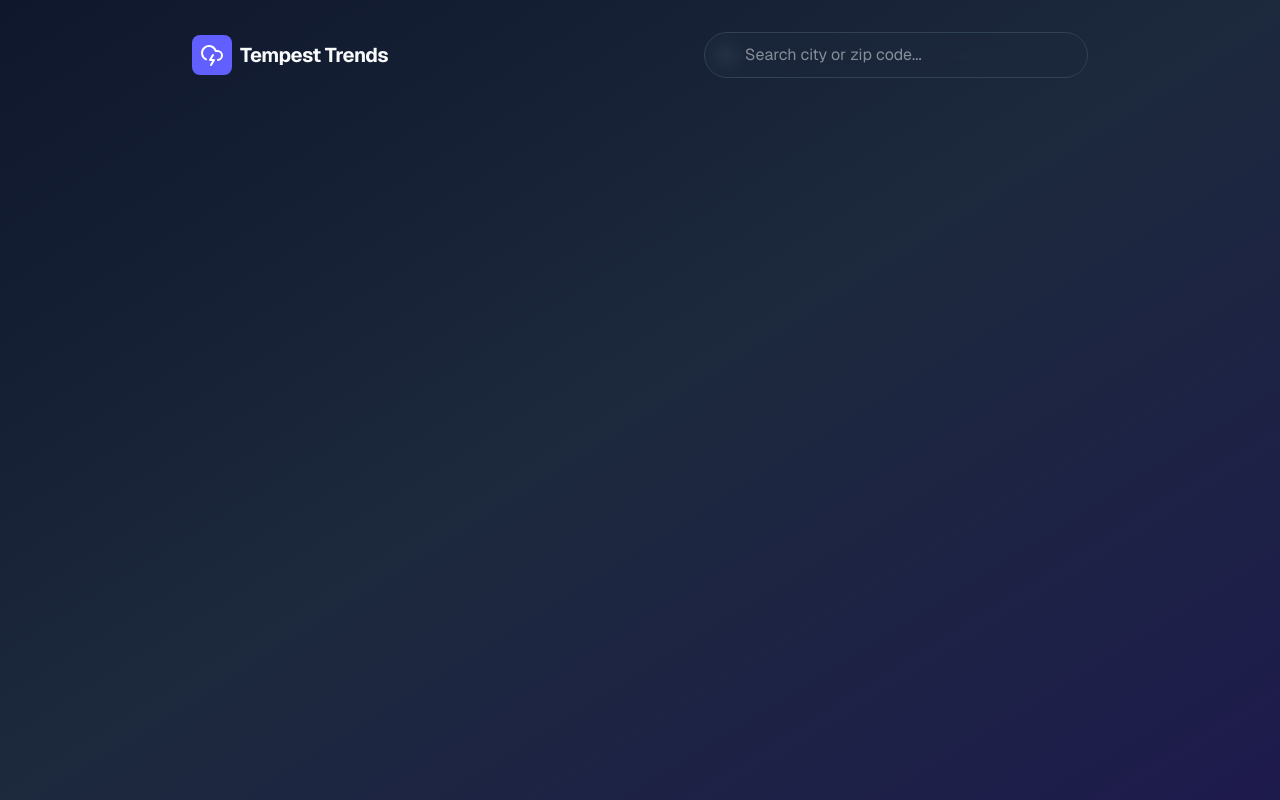
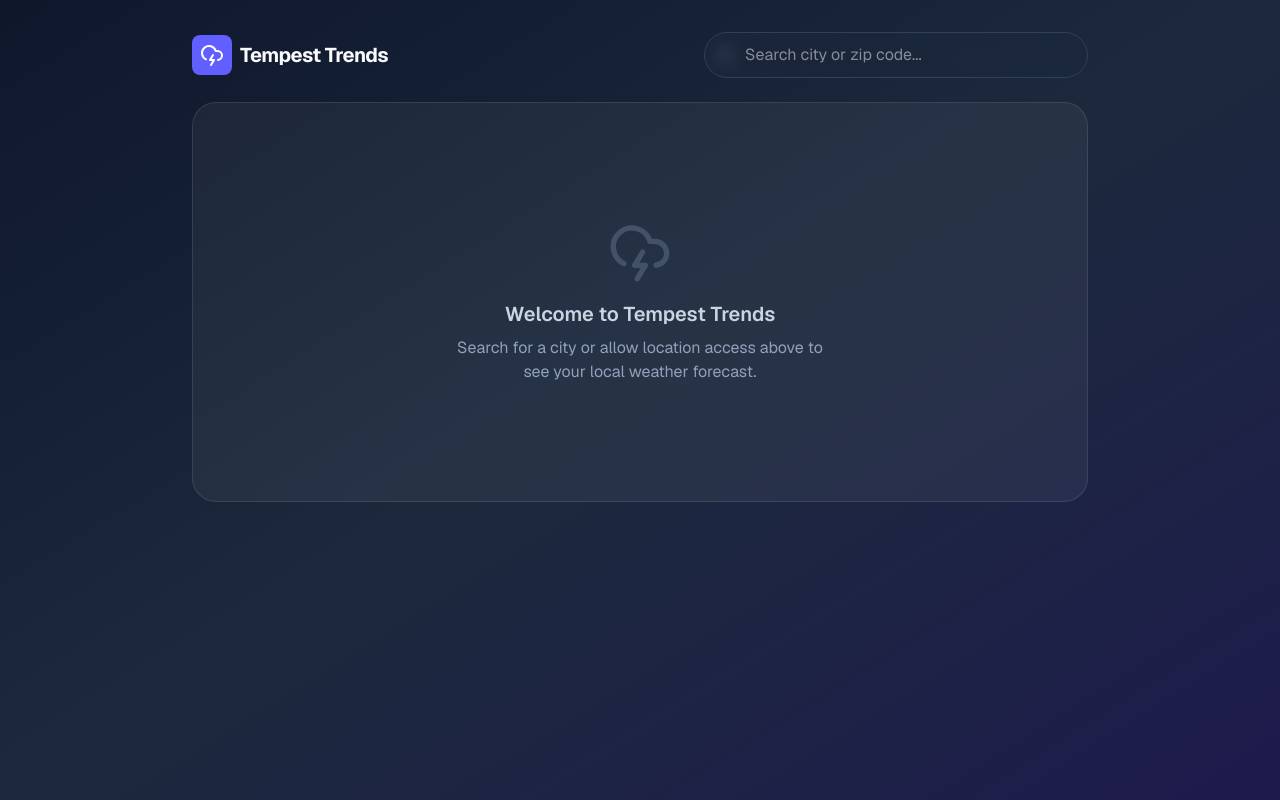
Before and after one commit to asazin90143/Tempest-Trends, a Next.js app: page / in a window 1280 px wide. Built offline with nearby package versions, Linux system fonts and the light colour scheme; no server answers.

Commit message:
Enhance zero-state UI with a polite prompt before weather loads

```diff
--- a/src/app/page.tsx
+++ b/src/app/page.tsx
@@ -80,7 +80,15 @@ export default function Home() {
             {/* RIGHT COLUMN: 7-Day Forecast */}
             <DailyForecast weather={weather} />
           </main>
-        ) : null}
+        ) : (
+          <div className="bg-white/5 border border-white/10 rounded-3xl p-12 text-center flex flex-col items-center justify-center min-h-[400px]">
+            <CloudLightning className="w-16 h-16 text-slate-500 mb-4 opacity-50" />
+            <h2 className="text-xl font-semibold text-slate-300 mb-2">Welcome to Tempest Trends</h2>
+            <p className="text-slate-400 max-w-sm">
+              Search for a city or allow location access above to see your local weather forecast.
+            </p>
+          </div>
+        )}
       </div>
     </div>
   );
```
